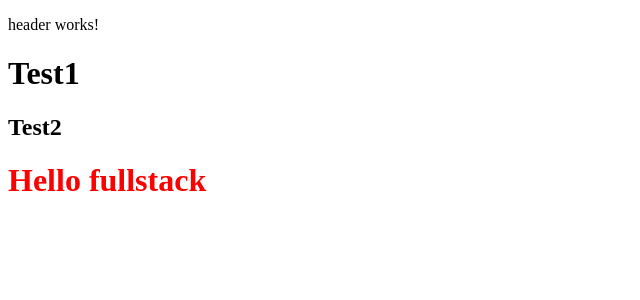
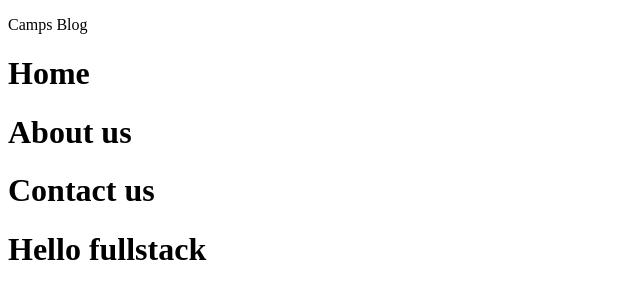
Before and after one commit to NatalieDi/fullstack_project, an Angular app in the folder frontend/: page / in a window 1280 px wide. Shown: the top 300 px of the page, without its empty margins (0-640 px from the left). Built offline with nearby package versions, Linux system fonts and the light colour scheme.

Commit message:
Header Menu

```diff
--- a/frontend/src/app/app.component.scss
+++ b/frontend/src/app/app.component.scss
@@ -1,3 +1,3 @@
 h1 {
-    color:red;
+    color:black;
 }
--- a/frontend/src/app/components/header/header.component.html
+++ b/frontend/src/app/components/header/header.component.html
@@ -1,3 +1,4 @@
-<p>header works!</p>
-<h1>Test1</h1>
-<h2>Test2</h2>
+<p>Camps Blog</p>
+<h1>Home</h1>
+<h1>About us</h1>
+<h1>Contact us</h1>
```
